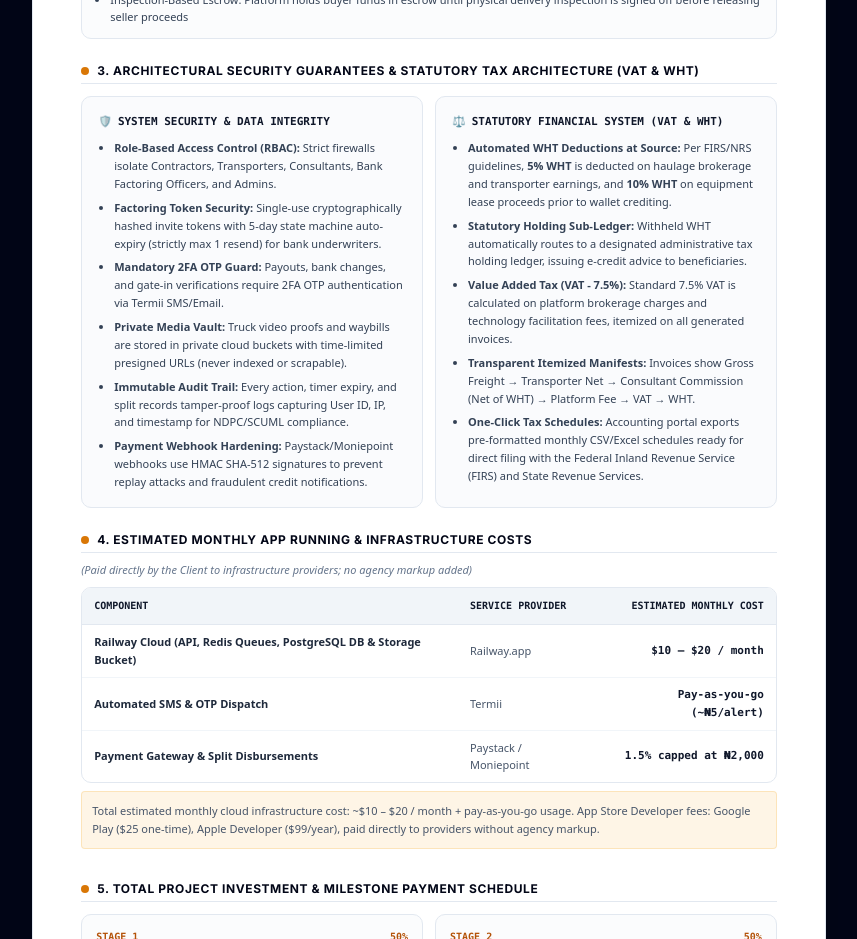
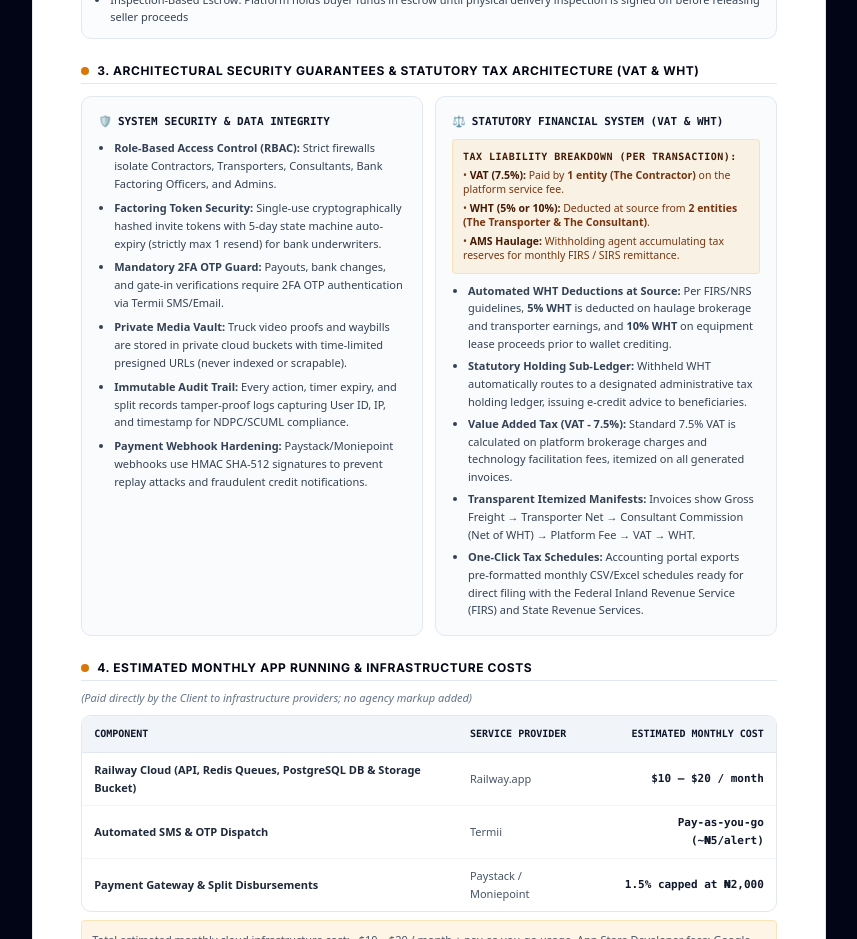
Before and after one commit to clintondotcpp/salescowboy-site, a Next.js app: page /logistics-proposal in a window 1280 px wide. Shown: the part 2400-3339 px from the top of the page, without its empty margins (211-1068 px from the left). Built offline with nearby package versions, Linux system fonts and the light colour scheme; no server answers; a web font is replaced by a local one.

Commit message:
feat: clarify VAT (paid by contractor) and WHT (deducted from transporter and consultant) in proposal

```diff
--- a/app/logistics-proposal/page.tsx
+++ b/app/logistics-proposal/page.tsx
@@ -624,7 +624,16 @@ function LogisticsProposalContent() {
                       <div className="text-[11px] font-bold text-slate-900 uppercase font-mono flex items-center gap-1.5">
                         <span className="text-amber-600">⚖️</span> Statutory Financial System (VAT & WHT)
                       </div>
-                      <ul className="list-disc pl-4 space-y-1.5 text-[11px] text-slate-700 leading-relaxed">
+
+                      {/* Tax Liability Rules Callout */}
+                      <div className="bg-amber-500/10 border border-amber-500/20 rounded p-2.5 text-[10.5px] text-amber-900 leading-snug space-y-1">
+                        <div className="font-bold uppercase tracking-wider text-[10px] text-amber-950 font-mono">Tax Liability Breakdown (Per Transaction):</div>
+                        <div>• <strong className="text-amber-950">VAT (7.5%):</strong> Paid by <strong>1 entity (The Contractor)</strong> on the platform service fee.</div>
+                        <div>• <strong className="text-amber-950">WHT (5% or 10%):</strong> Deducted at source from <strong>2 entities (The Transporter & The Consultant)</strong>.</div>
+                        <div>• <strong className="text-amber-950">AMS Haulage:</strong> Withholding agent accumulating tax reserves for monthly FIRS / SIRS remittance.</div>
+                      </div>
+
+                      <ul className="list-disc pl-4 space-y-1 text-[11px] text-slate-700 leading-relaxed">
                         <li>
                           <strong>Automated WHT Deductions at Source:</strong> Per FIRS/NRS guidelines, <strong>5% WHT</strong> is deducted on haulage brokerage and transporter earnings, and <strong>10% WHT</strong> on equipment lease proceeds prior to wallet crediting.
                         </li>
```
Also changed, not shown: temp-nov/logistics/proposal-letterhead.html (+12 -6 lines), 1 other file (tests, documents, lock files or other folders).
